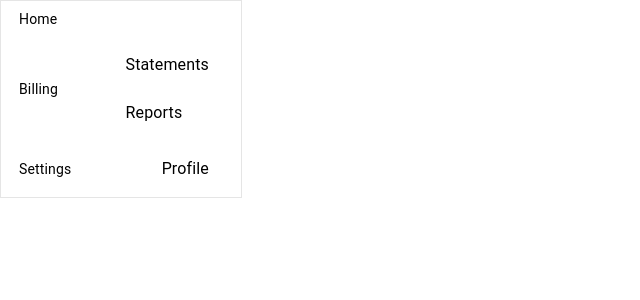
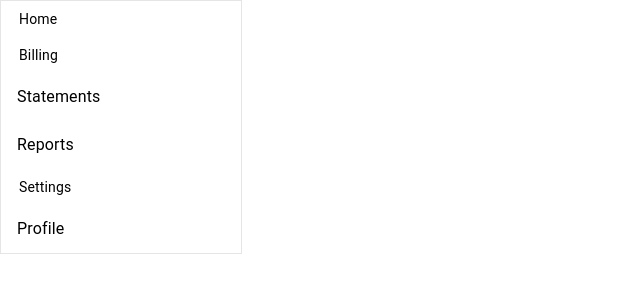
Before and after one commit to gonghaima/modern-sidebar, a React (Create React App) app: page / in a window 1280 px wide. Shown: the top 300 px of the page, without its empty margins (0-640 px from the left). Built offline with nearby package versions, Linux system fonts and the light colour scheme.

Commit message:
improvement - md & code

```diff
--- a/src/Sidebar.js
+++ b/src/Sidebar.js
@@ -8,8 +8,10 @@
         <div className="sidebar">
             <List disablePadding dense>
                 {items.map(({ label, name, items: subItems, ...rest }) => (
-                    <ListItem style={{ paddingLeft: 18 }} key={name} button {...rest}>
-                        <ListItemText>{label}</ListItemText>
+                    <React.Fragment key={name}>
+                        <ListItem style={{ paddingLeft: 18 }} button {...rest}>
+                            <ListItemText>{label}</ListItemText>
+                        </ListItem>
                         {Array.isArray(subItems) ? (
                             <List disablePadding>
                                 {subItems.map((subItem) => (
@@ -21,7 +23,7 @@
                                 ))}
                             </List>
                         ) : null}
-                    </ListItem>
+                    </React.Fragment>
                 ))}
             </List>
         </div>
```
Also changed, not shown: md/sub1.gif (added), 1 other file (tests, documents, lock files or other folders).
